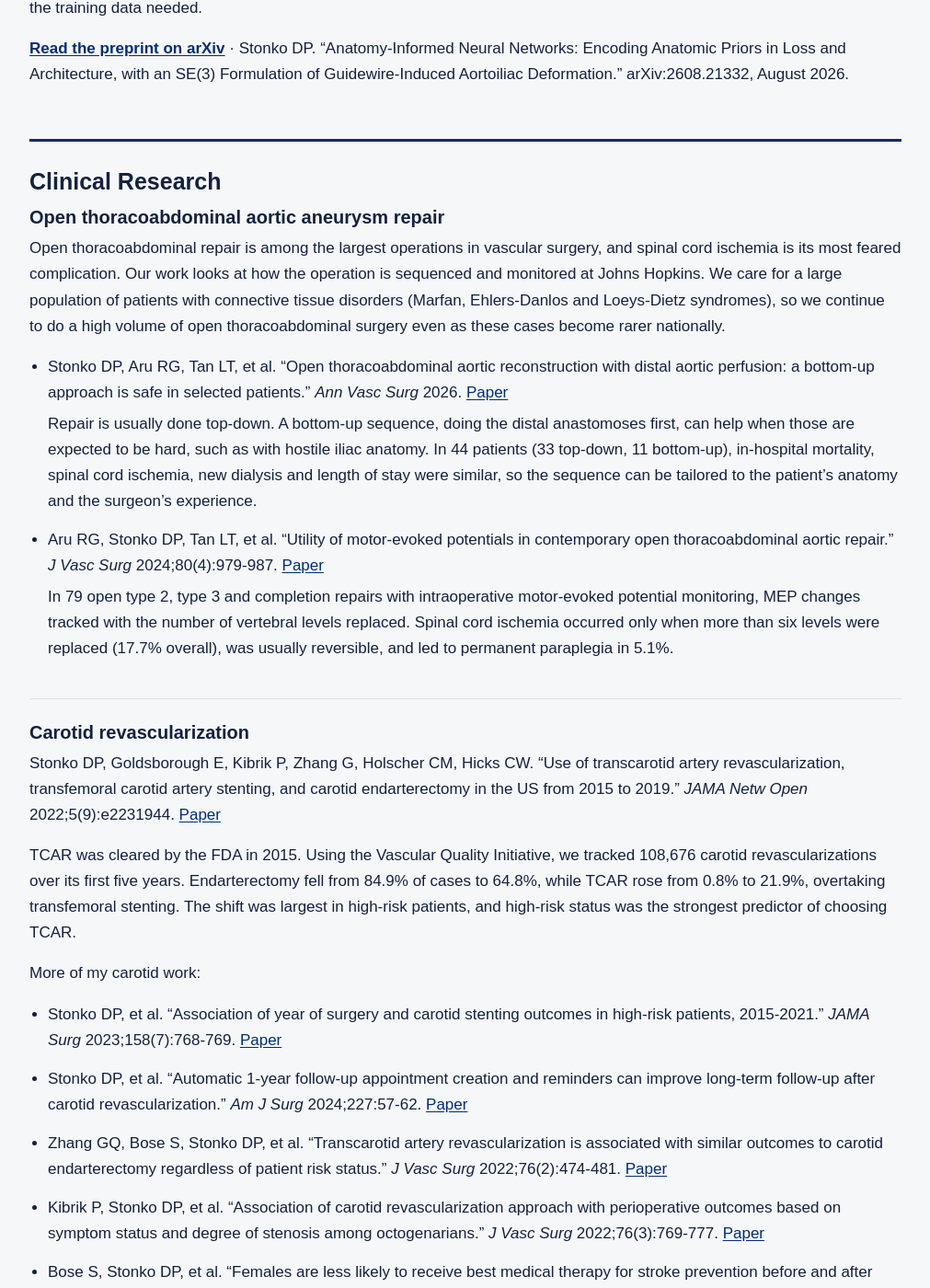
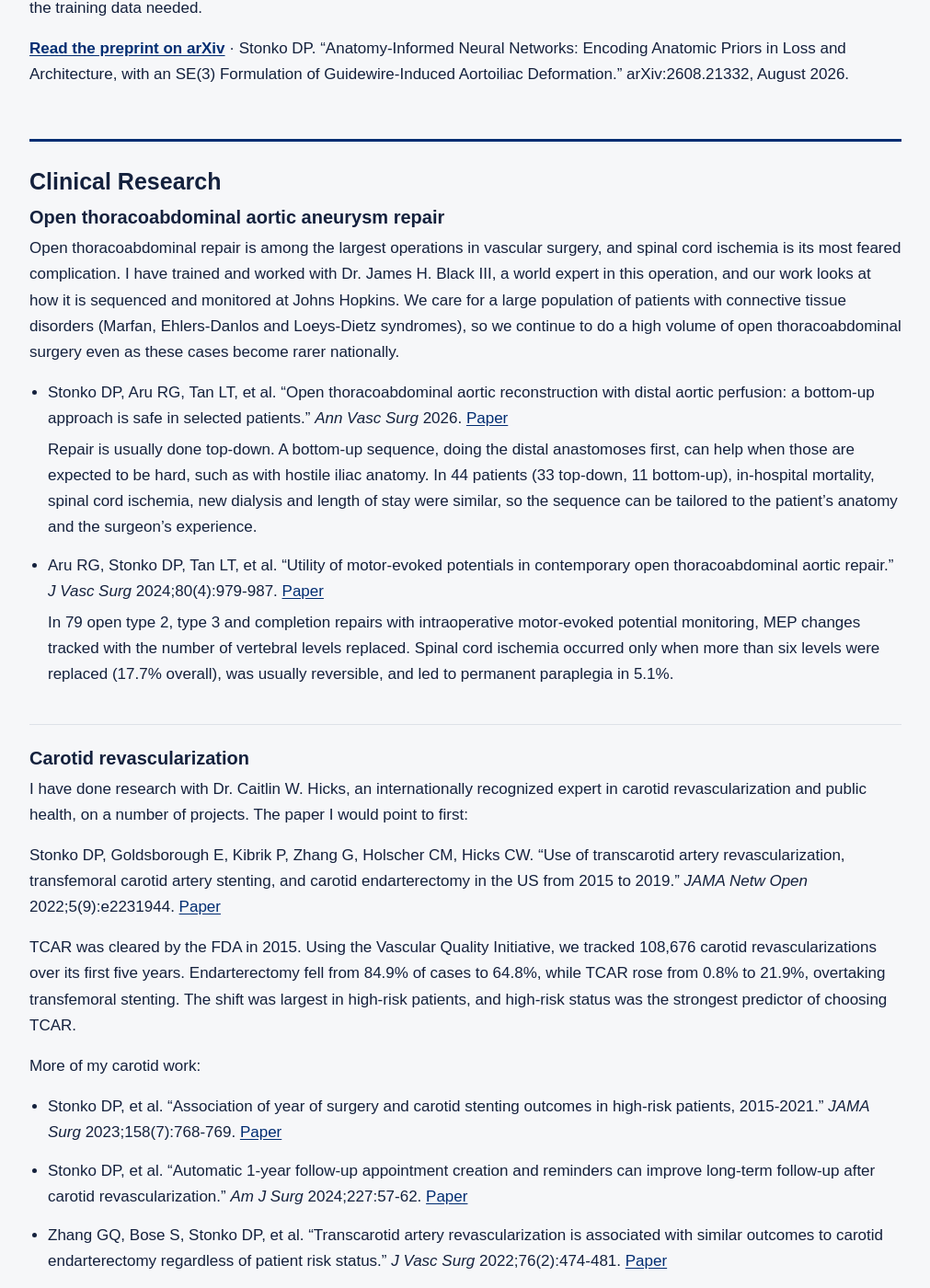
Before and after one commit to davidstonko/ai-surgery, a Jekyll site: the page built from docs/research/index.md, in a window 1280 px wide and 1400 px high, scrolled down 2405 px. Shown: the whole window at 92% size, without its empty margins (134-1145 px from the left). Built offline with Jekyll 4.4.1, drawn with Linux system fonts in a browser that asks for light colours.

Commit message:
Research: credit Dr. Black and Dr. Hicks
Co-Authored-By: Claude Opus 5.5 <noreply@anthropic.com>
Claude-Session: https://claude.ai/code/session_01CC9uqAMJHVu3pkJefiANJN

```diff
--- a/docs/research/index.md
+++ b/docs/research/index.md
@@ -84,7 +84,7 @@ This is early work. The preprint lays out the framework and checks the math agai
 
 ### Open thoracoabdominal aortic aneurysm repair
 
-Open thoracoabdominal repair is among the largest operations in vascular surgery, and spinal cord ischemia is its most feared complication. Our work looks at how the operation is sequenced and monitored at Johns Hopkins. We care for a large population of patients with connective tissue disorders (Marfan, Ehlers-Danlos and Loeys-Dietz syndromes), so we continue to do a high volume of open thoracoabdominal surgery even as these cases become rarer nationally.
+Open thoracoabdominal repair is among the largest operations in vascular surgery, and spinal cord ischemia is its most feared complication. I have trained and worked with Dr. James H. Black III, a world expert in this operation, and our work looks at how it is sequenced and monitored at Johns Hopkins. We care for a large population of patients with connective tissue disorders (Marfan, Ehlers-Danlos and Loeys-Dietz syndromes), so we continue to do a high volume of open thoracoabdominal surgery even as these cases become rarer nationally.
 
 - Stonko DP, Aru RG, Tan LT, et al. "Open thoracoabdominal aortic reconstruction with distal aortic perfusion: a bottom-up approach is safe in selected patients." *Ann Vasc Surg* 2026. [Paper](https://doi.org/10.1016/j.avsg.2026.09.021)
 
@@ -97,6 +97,8 @@ Open thoracoabdominal repair is among the largest operations in vascular surgery
 <hr class="sub">
 
 ### Carotid revascularization
+
+I have done research with Dr. Caitlin W. Hicks, an internationally recognized expert in carotid revascularization and public health, on a number of projects. The paper I would point to first:
 
 Stonko DP, Goldsborough E, Kibrik P, Zhang G, Holscher CM, Hicks CW. "Use of transcarotid artery revascularization, transfemoral carotid artery stenting, and carotid endarterectomy in the US from 2015 to 2019." *JAMA Netw Open* 2022;5(9):e2231944. [Paper](https://jamanetwork.com/journals/jamanetworkopen/fullarticle/2796354)
 
```
